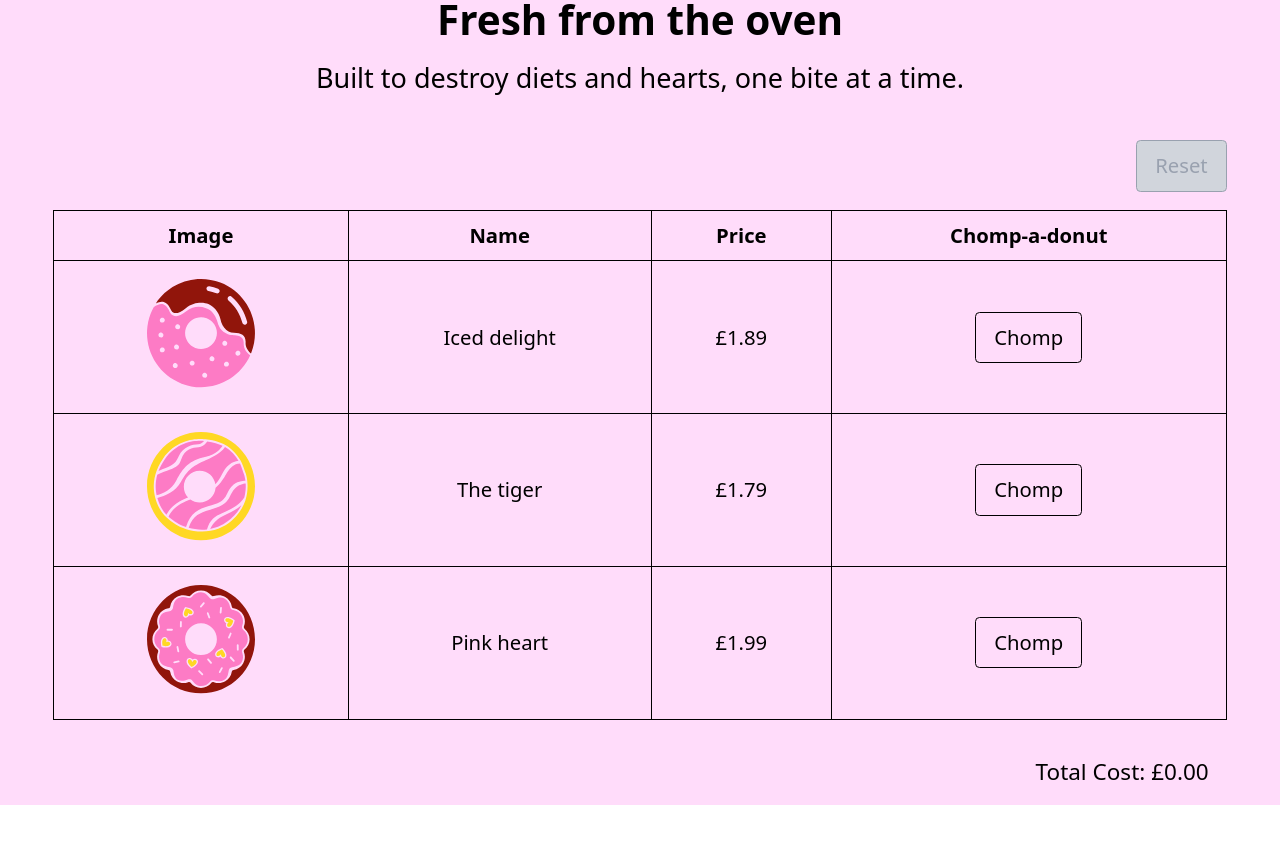
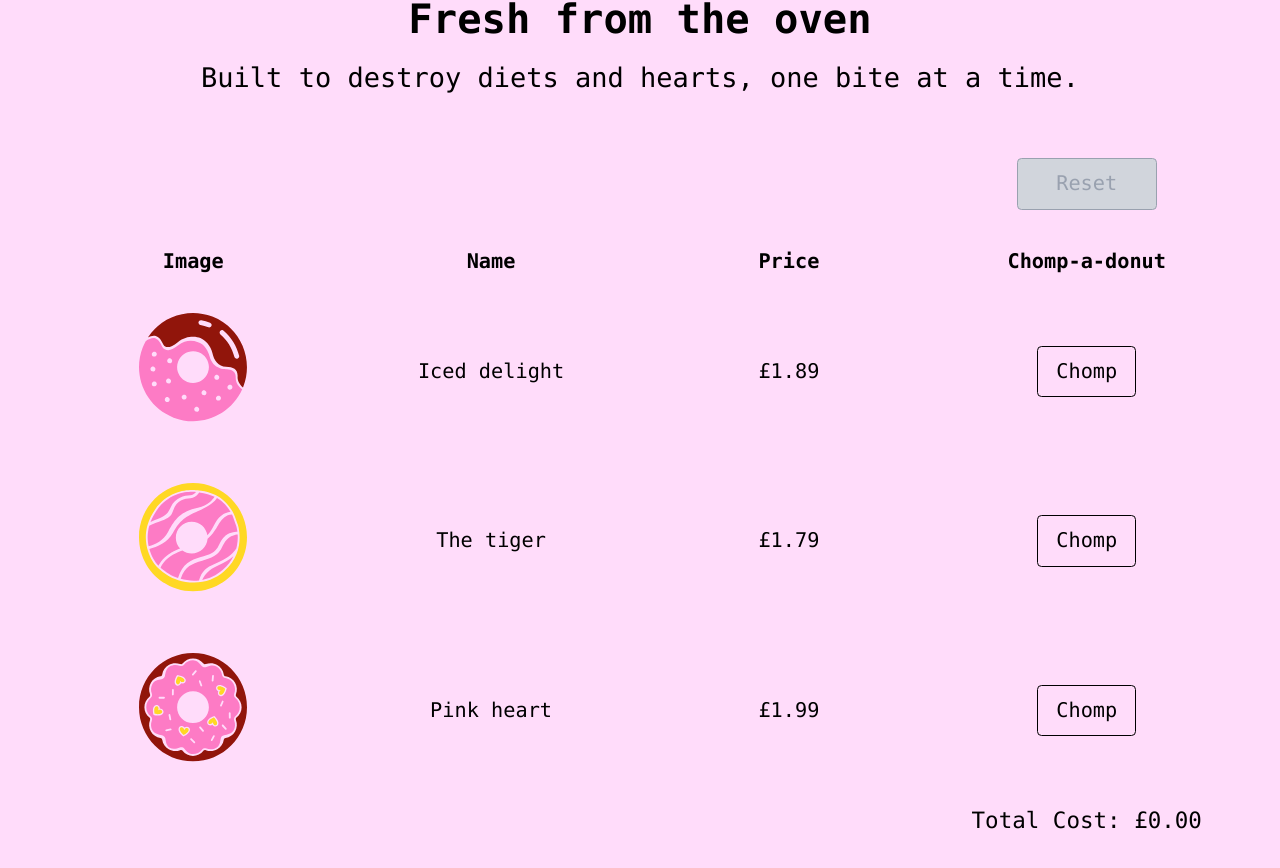
Before and after one commit to derrmru/donut-shop, a React (Vite) app: page /list in a window 1280 px wide. Shown: the part 180-1048 px from the top of the page. Before the commit the page ends 985 px from the top, so only its background shows below. Built offline with nearby package versions, Linux system fonts and the light colour scheme.

Commit message:
some cleanup

```diff
--- /dev/null
+++ b/src/components/Snackbar.tsx
@@ -0,0 +1,27 @@
+import { AnimatePresence, motion } from "framer-motion";
+import { useThemeContext } from "../context/ThemeContext";
+
+export function Snackbar({ message, open = false, onClose, closeMessage = "Close" }: { message: string; open: boolean; onClose: () => void; closeMessage: string }) {
+    const { theme, getThemeClasses } = useThemeContext();
+
+    const themeClasses = getThemeClasses(theme);
+
+    return (
+        <AnimatePresence>
+            {open && (
+                <motion.div
+                    initial={{ opacity: 0, y: 50 }}
+                    animate={{ opacity: 1, y: 0 }}
+                    exit={{ opacity: 0, y: 50 }}
+                    transition={{ duration: 0.3 }}
+                    className={`${themeClasses} border fixed z-40 bottom-4 left-4 px-4 py-2 rounded shadow-lg max-w-11/12 grid grid-cols-[1fr_auto] items-center gap-4`}
+                >
+                    <span>{message}</span>
+                    <button onClick={onClose} className="px-4 py-2 bg-blue-600 text-white rounded">
+                        {closeMessage}
+                    </button>
+                </motion.div>
+            )}
+        </AnimatePresence>
+    );
+}
--- a/src/index.css
+++ b/src/index.css
@@ -2,7 +2,7 @@
 
 html,
 body {
-  @apply text-lg;
+  @apply text-lg font-mono;
 }
 
 
--- a/src/pages/List.tsx
+++ b/src/pages/List.tsx
@@ -1,8 +1,7 @@
-import { useMemo, useState, useEffect } from "react";
+import { useMemo, useState, useEffect, Fragment } from "react";
 import { SpinningLoader } from "../components/SpinningLoader";
+import { Snackbar } from "../components/Snackbar";
 import { Donut, useGetDonuts } from "../hooks/useGetDonuts";
-
-const borderStyle = "border px-4 py-2";
 
 const SESSION_ITEM = {
     CHOMPED_DONUTS: "chompedDonuts",
@@ -11,7 +10,7 @@ const SESSION_ITEM = {
 
 export function List() {
     const [retry, setRetry] = useState<number>(0);
-    const [totalCost, setTotalCost] = useState<number>(0);
+    // const [totalCost, setTotalCost] = useState<number>(0);
     const [chompedDonuts, setChompedDonuts] = useState<Set<number>>(
         new Set(JSON.parse(sessionStorage.getItem(SESSION_ITEM.CHOMPED_DONUTS) ?? "[]"))
     );
@@ -56,21 +55,29 @@ export function List() {
     }, [donuts, chompedDonuts]);
 
     const handleChomp = (id: number, price: number) => {
-        setTotalCost((prev) => prev + price);
         setChompedDonuts((prev) => new Set(prev).add(id));
     };
 
     const handleReset = () => {
-        setTotalCost(0);
         setChompedDonuts(new Set());
         sessionStorage.removeItem(SESSION_ITEM.CHOMPED_DONUTS);
         sessionStorage.removeItem(SESSION_ITEM.DONUTS);
     };
 
+    const totalCost = useMemo(() => {
+        return [...chompedDonuts].reduce((acc, id) => {
+            const donut = activeDonuts.find((d) => d.id === id);
+            if (donut) {
+                return acc + donut.price;
+            }
+            return acc;
+        }, 0)
+    }, [chompedDonuts])
+
     return (
         <div className="flex flex-col">
             {loading && <SpinningLoader />}
-            {!hasDonuts && <h1 className="text-center font-bold mb-4">Sadly we have no available donuts at this time.</h1>}
+            {!hasDonuts && !error && <h1 className="text-center font-bold my-4">Sadly we have no available donuts at this time.</h1>}
             {!loading && !error && (
                 <>
                     {hasDonuts && (
@@ -81,47 +88,46 @@ export function List() {
                                     Built to destroy diets and hearts, one bite at a time.
                                 </h2>
                             </div>
-                            <div className="overflow-x-auto w-11/12 mx-auto">
-                                <div className="my-4 text-right flex justify-end items-center">
-                                    {hasChompedAllDonuts && <div className="font-bold mr-4">Such wow! You have chomped all the donuts! Why not have another go!</div>}
+                            <div className="w-11/12 mx-auto">
+                                <div className="my-4 grid grid-cols-4 gap-4 items-center">
+                                    <div className="font-bold col-span-3" />
                                     <button
                                         disabled={chompedDonuts.size === 0}
                                         onClick={handleReset}
-                                        className="px-4 py-2 rounded"
+                                        className="px-4 py-2 my-4 mx-auto rounded col-span-1 w-full md:w-1/2"
                                     >
                                         Reset
                                     </button>
                                 </div>
-                                {/**
-                                 * I would normally lean towards a component library for a table, which have
-                                 * Virtualizated Rows, pagination, accessibility etc. outof the box
-                                 * But here I am just using a simple html table for simplicity
-                                 */}
-                                <table className="table-auto w-full border-collapse border">
-                                    <thead>
-                                        <tr>
-                                            <th className={borderStyle}>Image</th>
-                                            <th className={borderStyle}>Name</th>
-                                            <th className={borderStyle}>Price</th>
-                                            <th className={borderStyle}>Chomp-a-donut</th>
-                                        </tr>
-                                    </thead>
-                                    <tbody>
+                                <div className="grid grid-cols-4 gap-4 w-full">
+                                    <div className="font-bold text-center">Image</div>
+                                    <div className="font-bold text-center">Name</div>
+                                    <div className="font-bold text-center">Price</div>
+                                    <div className="font-bold text-center">Chomp-a-donut</div>
                                     {activeDonuts.map((donut) => (
-                                            <tr
-                                                key={donut.name}
-                                                className={`text-center ${chompedDonuts.has(donut.id) ? "opacity-50" : ""}`}
+                                        <Fragment key={donut.id}>
+                                            <div
+                                                className={`flex items-center py-4 ${chompedDonuts.has(donut.id) ? "opacity-50" : ""}`}
                                             >
-                                                <td className={`${borderStyle} py-4`}>
                                                 <img
                                                     src={`/${donut.imageName}.svg`}
                                                     alt={donut.name}
                                                     className="w-24 object-cover mx-auto"
                                                 />
-                                                </td>
-                                                <td className={borderStyle}>{donut.name}</td>
-                                                <td className={borderStyle}>£{donut.price}</td>
-                                                <td className={borderStyle}>
+                                            </div>
+                                            <div
+                                                className={`flex justify-center items-center ${chompedDonuts.has(donut.id) ? "opacity-50" : ""}`}
+                                            >
+                                                {donut.name}
+                                            </div>
+                                            <div
+                                                className={`flex justify-center items-center ${chompedDonuts.has(donut.id) ? "opacity-50" : ""}`}
+                                            >
+                                                £{donut.price}
+                                            </div>
+                                            <div
+                                                className={`flex justify-center items-center ${chompedDonuts.has(donut.id) ? "opacity-50" : ""}`}
+                                            >
                                                 <button
                                                     onClick={() => handleChomp(donut.id, donut.price)}
                                                     className="px-4 py-2 rounded"
@@ -129,22 +135,23 @@ export function List() {
                                                 >
                                                     Chomp
                                                 </button>
-                                                </td>
-                                            </tr>
+                                            </div>
+                                        </Fragment>
                                     ))}
-                                    </tbody>
-                                </table>
-                            </div>
-                        </>
-                    )}
-                    <div className="w-11/12 flex justify-end mt-4 mx-auto">
-                        <div className="w-1/3 flex justify-end p-4">
-                            <h3 className="text-right text-xl">Total Cost: £{totalCost.toFixed(2)}</h3>
                                 </div>
                             </div>
                         </>
                     )}
-            {error && (
+                    <div className="w-11/12 grid grid-cols-4 gap-4 mx-auto mb-16">
+                        <div className="col-span-3" />
+                        <div className="col-span-1 p-4">
+                            <h3 className="text-center text-xl">Total Cost: £{totalCost.toFixed(2)}</h3>
+                        </div>
+                    </div>
+                </>
+            )}
+            {
+                error && (
                     <div className="py-12 flex flex-wrap justify-center">
                         <h1 className="w-full text-red-500">Failed to load donuts.</h1>
                         <button
@@ -154,7 +161,14 @@ export function List() {
                             Retry
                         </button>
                     </div>
-            )}
+                )
+            }
+            <Snackbar
+                message="Such wow! You have chomped all the donuts! Why not have another go!"
+                open={hasChompedAllDonuts}
+                onClose={handleReset}
+                closeMessage="Reset"
+            />
         </div>
-    );
+    )
 }
```
Also changed, not shown: 2 other files (tests, documents, lock files or other folders). Lines whose indentation alone changed are shown as unchanged.
